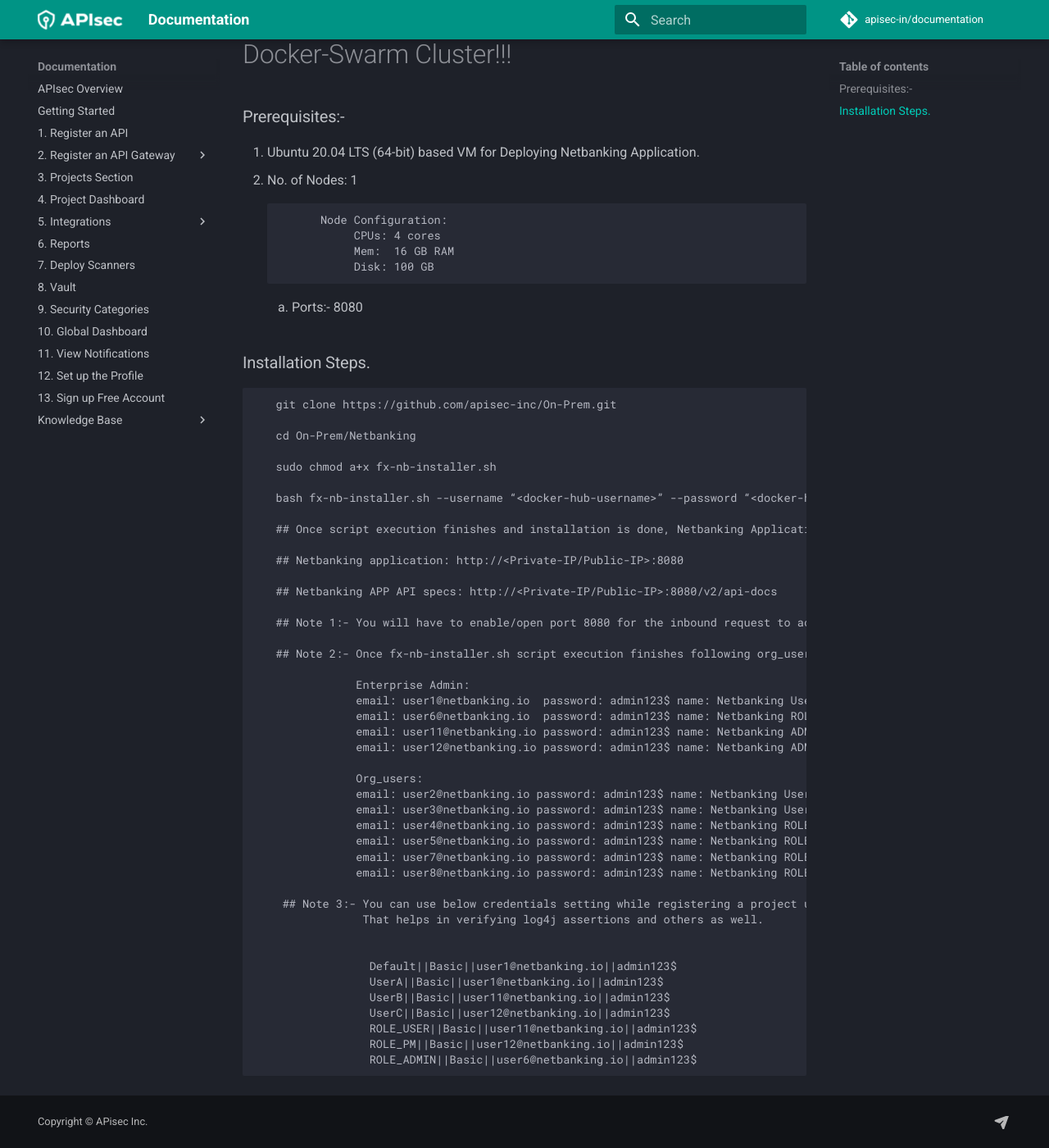
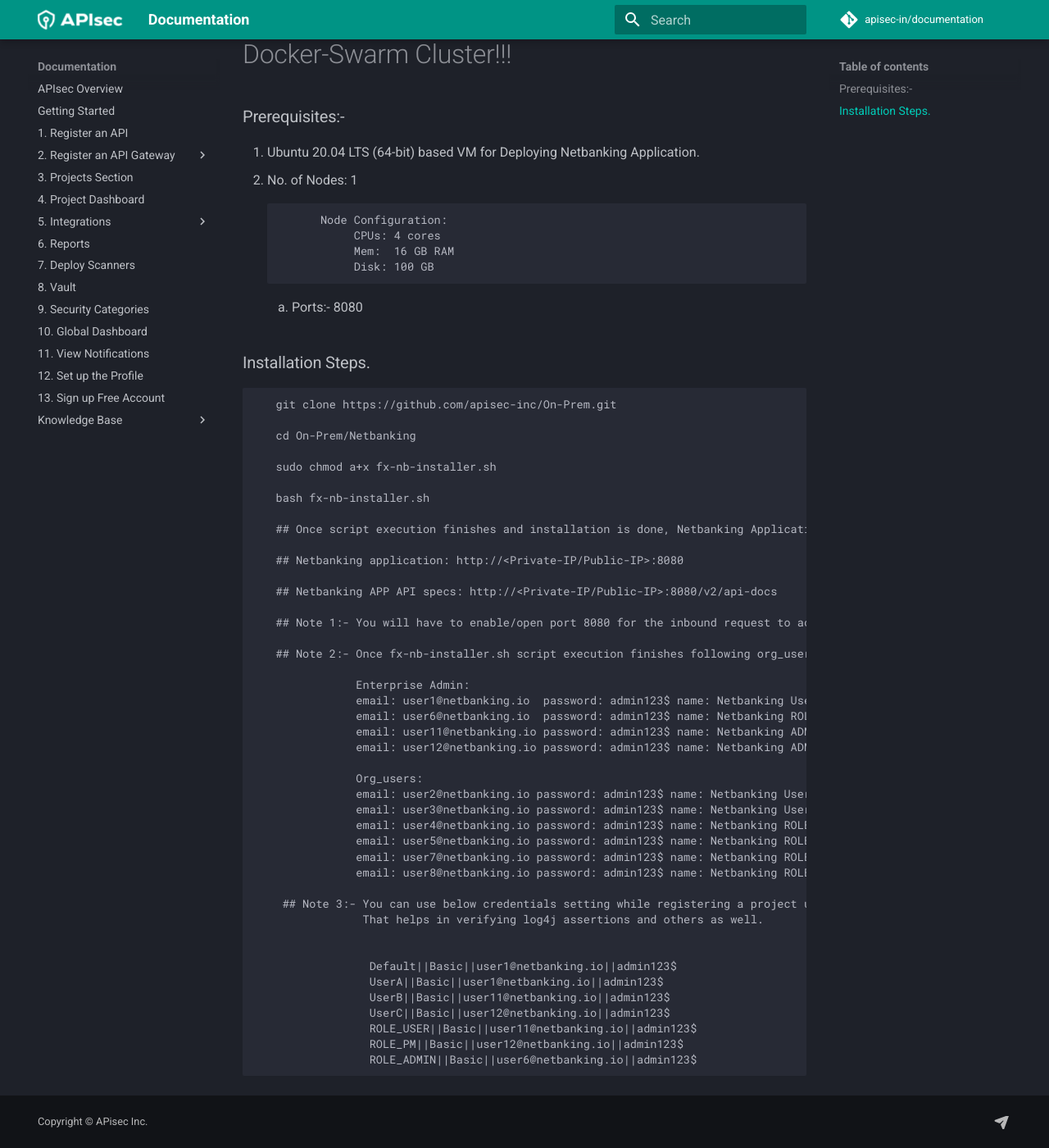
Before and after one commit to apisec-inc/documentation, an MkDocs documentation site: the page built from docs/Netbanking.md, in a window 1280 px wide and 1400 px high, scrolled down 94 px. Shown: the whole window at 82% size. Built offline with MkDocs 1.6.1 and Material for MkDocs 9.7.7, drawn with Linux system fonts in a browser that asks for light colours; comment, search, counter and statistics services are not loaded.

Commit message:
Update Netbanking.md

```diff
--- a/docs/Netbanking.md
+++ b/docs/Netbanking.md
@@ -21,7 +21,7 @@
 
        sudo chmod a+x fx-nb-installer.sh
 
-       bash fx-nb-installer.sh --username “<docker-hub-username>” --password “<docker-hub-password>”
+       bash fx-nb-installer.sh
 
        ## Once script execution finishes and installation is done, Netbanking Application and its API specs can be at the following links.
 
```
